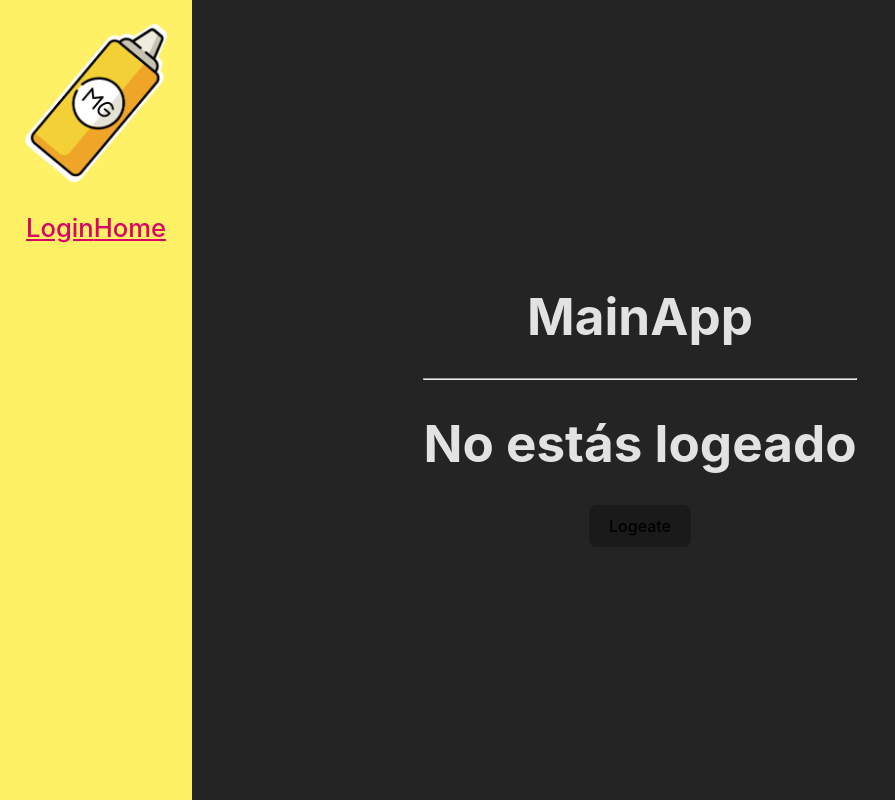
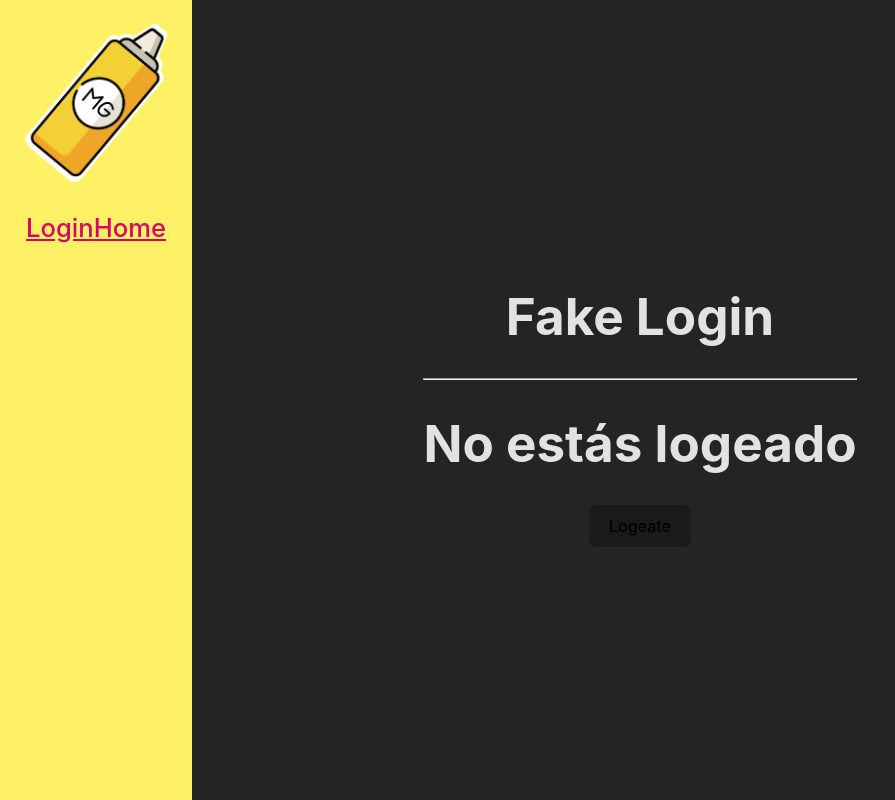
Before and after one commit to AndresBonilla0306/Desarrollo-web-Challenges, a React (Vite) app: page / in a window 1280 px wide. Shown: the whole page, without its empty margins (0-895 px from the left). Built offline with nearby package versions, Linux system fonts and the light colour scheme.

Commit message:
Challenge14

```diff
--- a/src/components/MainApp2.jsx
+++ b/src/components/MainApp2.jsx
@@ -5,7 +5,7 @@ import { Homepage } from './Homepage'
 export const MainApp2 = () => {
   return (
     <>
-        <h1>MainApp</h1>
+        <h1>Fake Login</h1>
         <NavComponent/>
         <hr/>
     </>
```
